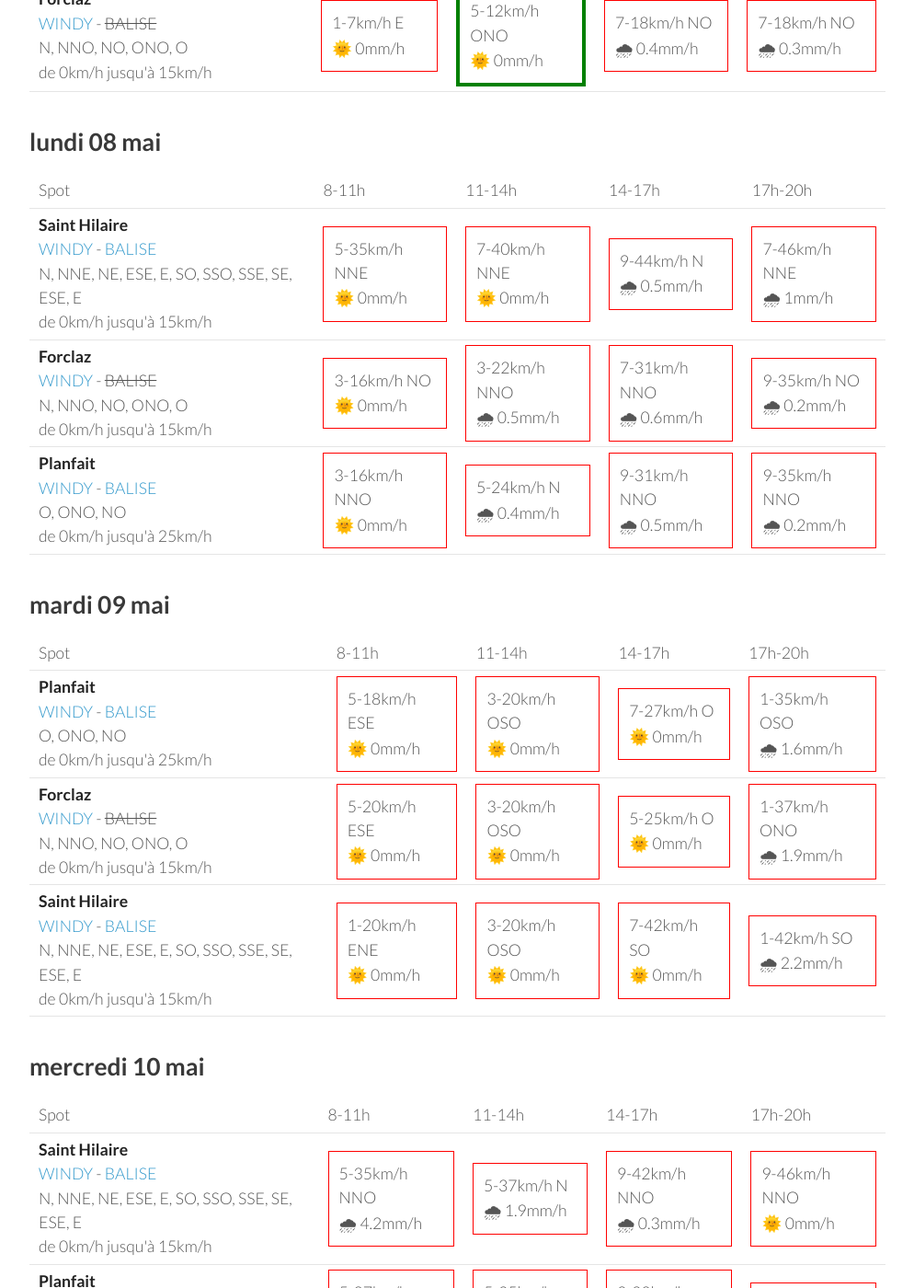
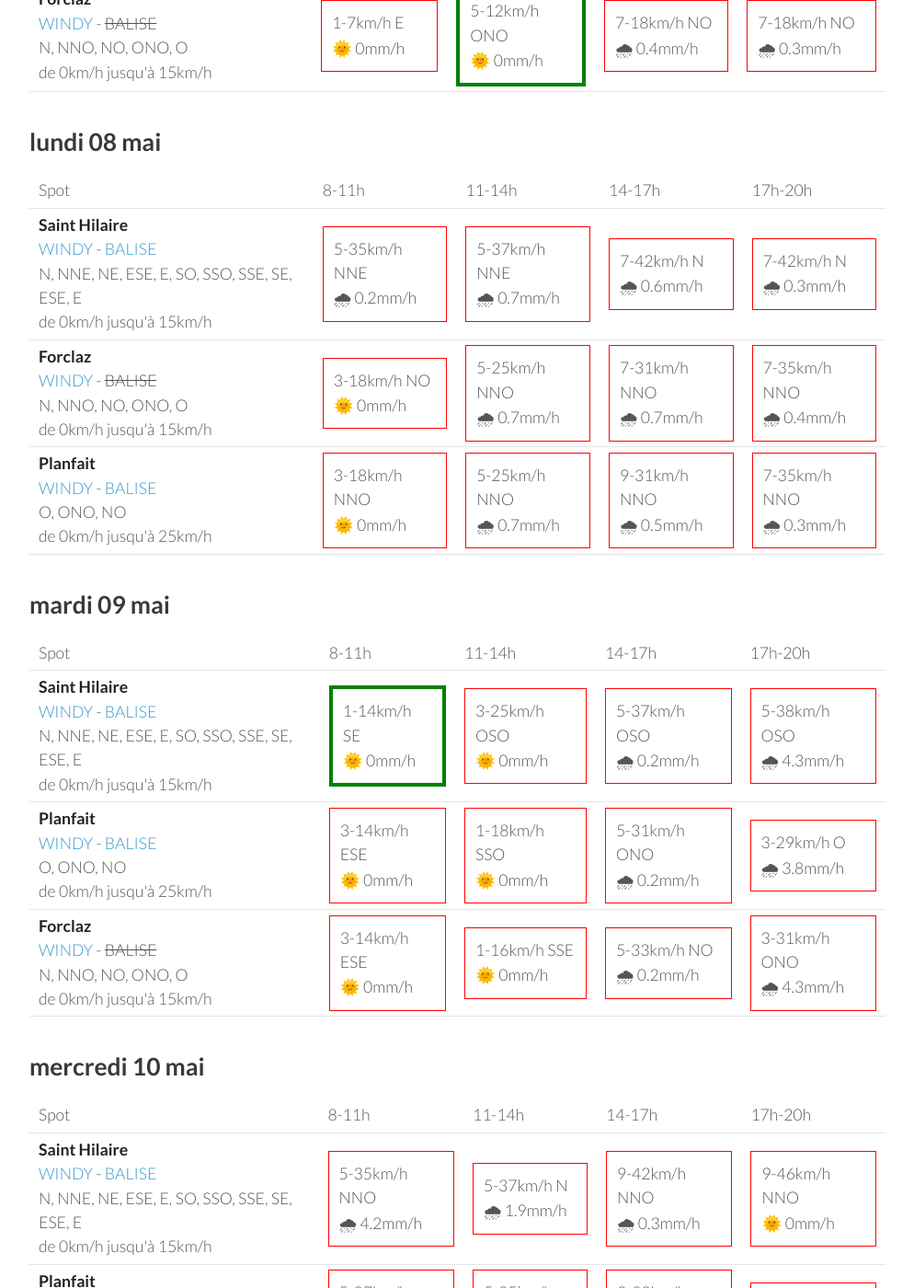
Before and after one commit to parapente-dans-le-nord/parapente-dans-le-nord.github.io, a Jekyll site: the page built from alpes_nord.markdown, in a window 1280 px wide and 1400 px high, scrolled down 1159 px. Shown: the whole window at 92% size, without its empty margins (26-1020 px from the left). Built offline with Jekyll 4.4.1, drawn with Linux system fonts in a browser that asks for light colours; some of the changed text lies outside the part shown.

Commit message:
update index.markdown

```diff
--- a/alpes_nord.markdown
+++ b/alpes_nord.markdown
@@ -113,30 +113,30 @@ page mise à jour le samedi 06 mai 13:26
 <tr>
         <td><strong>Saint Hilaire</strong><br><a href="https://windy.com/45.307/5.888?45.087,5.889,9,m:eUFagkX">WINDY</a> - <span class=""><a href="http://www.balisemeteo.com/balise.php?idBalise=61">BALISE</a> </span><br> <span class="vent-favorable">N, NNE, NE, ESE, E, SO, SSO, SSE, SE, ESE, E</span><br><span class="force-vent">de 0km/h jusqu'à 15km/h</span> </td>
 
-            <td><div class="not-flyable"><p>5-35km/h NNE</p><p>🌞 0mm/h</p></div></td>
-            <td><div class="not-flyable"><p>7-40km/h NNE</p><p>🌞 0mm/h</p></div></td>
-            <td><div class="not-flyable"><p>9-44km/h N</p><p>🌧 0.5mm/h</p></div></td>
-            <td><div class="not-flyable"><p>7-46km/h NNE</p><p>🌧 1mm/h</p></div></td>
+            <td><div class="not-flyable"><p>5-35km/h NNE</p><p>🌧 0.2mm/h</p></div></td>
+            <td><div class="not-flyable"><p>5-37km/h NNE</p><p>🌧 0.7mm/h</p></div></td>
+            <td><div class="not-flyable"><p>7-42km/h N</p><p>🌧 0.6mm/h</p></div></td>
+            <td><div class="not-flyable"><p>7-42km/h N</p><p>🌧 0.3mm/h</p></div></td>
 
 
     </tr>
 <tr>
         <td><strong>Forclaz</strong><br><a href="https://windy.com/45.814/6.247?45.375,6.246,8,m:eVwaglz">WINDY</a> - <span class="no-balise"> BALISE </span><br> <span class="vent-favorable">N, NNO, NO, ONO, O</span><br><span class="force-vent">de 0km/h jusqu'à 15km/h</span> </td>
 
-            <td><div class="not-flyable"><p>3-16km/h NO</p><p>🌞 0mm/h</p></div></td>
-            <td><div class="not-flyable"><p>3-22km/h NNO</p><p>🌧 0.5mm/h</p></div></td>
-            <td><div class="not-flyable"><p>7-31km/h NNO</p><p>🌧 0.6mm/h</p></div></td>
-            <td><div class="not-flyable"><p>9-35km/h NO</p><p>🌧 0.2mm/h</p></div></td>
+            <td><div class="not-flyable"><p>3-18km/h NO</p><p>🌞 0mm/h</p></div></td>
+            <td><div class="not-flyable"><p>5-25km/h NNO</p><p>🌧 0.7mm/h</p></div></td>
+            <td><div class="not-flyable"><p>7-31km/h NNO</p><p>🌧 0.7mm/h</p></div></td>
+            <td><div class="not-flyable"><p>7-35km/h NNO</p><p>🌧 0.4mm/h</p></div></td>
 
 
     </tr>
 <tr>
         <td><strong>Planfait</strong><br><a href="https://windy.com/45.853/6.223?45.415,6.223,8">WINDY</a> - <span class=""><a href="https://www.openwindmap.org/PP496">BALISE</a> </span><br> <span class="vent-favorable">O, ONO, NO</span><br><span class="force-vent">de 0km/h jusqu'à 25km/h</span> </td>
 
-            <td><div class="not-flyable"><p>3-16km/h NNO</p><p>🌞 0mm/h</p></div></td>
-            <td><div class="not-flyable"><p>5-24km/h N</p><p>🌧 0.4mm/h</p></div></td>
+            <td><div class="not-flyable"><p>3-18km/h NNO</p><p>🌞 0mm/h</p></div></td>
+            <td><div class="not-flyable"><p>5-25km/h NNO</p><p>🌧 0.7mm/h</p></div></td>
             <td><div class="not-flyable"><p>9-31km/h NNO</p><p>🌧 0.5mm/h</p></div></td>
-            <td><div class="not-flyable"><p>9-35km/h NNO</p><p>🌧 0.2mm/h</p></div></td>
+            <td><div class="not-flyable"><p>7-35km/h NNO</p><p>🌧 0.3mm/h</p></div></td>
 
 
     </tr>
@@ -157,32 +157,32 @@ page mise à jour le samedi 06 mai 13:26
       <td>17h-20h</td>
     </tr>
 <tr>
+        <td><strong>Saint Hilaire</strong><br><a href="https://windy.com/45.307/5.888?45.087,5.889,9,m:eUFagkX">WINDY</a> - <span class=""><a href="http://www.balisemeteo.com/balise.php?idBalise=61">BALISE</a> </span><br> <span class="vent-favorable">N, NNE, NE, ESE, E, SO, SSO, SSE, SE, ESE, E</span><br><span class="force-vent">de 0km/h jusqu'à 15km/h</span> </td>
+
+            <td><div class="flyable"><p>1-14km/h SE</p><p>🌞 0mm/h</p></div></td>
+            <td><div class="not-flyable"><p>3-25km/h OSO</p><p>🌞 0mm/h</p></div></td>
+            <td><div class="not-flyable"><p>5-37km/h OSO</p><p>🌧 0.2mm/h</p></div></td>
+            <td><div class="not-flyable"><p>5-38km/h OSO</p><p>🌧 4.3mm/h</p></div></td>
+
+
+    </tr>
+<tr>
         <td><strong>Planfait</strong><br><a href="https://windy.com/45.853/6.223?45.415,6.223,8">WINDY</a> - <span class=""><a href="https://www.openwindmap.org/PP496">BALISE</a> </span><br> <span class="vent-favorable">O, ONO, NO</span><br><span class="force-vent">de 0km/h jusqu'à 25km/h</span> </td>
 
-            <td><div class="not-flyable"><p>5-18km/h ESE</p><p>🌞 0mm/h</p></div></td>
-            <td><div class="not-flyable"><p>3-20km/h OSO</p><p>🌞 0mm/h</p></div></td>
-            <td><div class="not-flyable"><p>7-27km/h O</p><p>🌞 0mm/h</p></div></td>
-            <td><div class="not-flyable"><p>1-35km/h OSO</p><p>🌧 1.6mm/h</p></div></td>
+            <td><div class="not-flyable"><p>3-14km/h ESE</p><p>🌞 0mm/h</p></div></td>
+            <td><div class="not-flyable"><p>1-18km/h SSO</p><p>🌞 0mm/h</p></div></td>
+            <td><div class="not-flyable"><p>5-31km/h ONO</p><p>🌧 0.2mm/h</p></div></td>
+            <td><div class="not-flyable"><p>3-29km/h O</p><p>🌧 3.8mm/h</p></div></td>
 
 
     </tr>
 <tr>
         <td><strong>Forclaz</strong><br><a href="https://windy.com/45.814/6.247?45.375,6.246,8,m:eVwaglz">WINDY</a> - <span class="no-balise"> BALISE </span><br> <span class="vent-favorable">N, NNO, NO, ONO, O</span><br><span class="force-vent">de 0km/h jusqu'à 15km/h</span> </td>
 
-            <td><div class="not-flyable"><p>5-20km/h ESE</p><p>🌞 0mm/h</p></div></td>
-            <td><div class="not-flyable"><p>3-20km/h OSO</p><p>🌞 0mm/h</p></div></td>
-            <td><div class="not-flyable"><p>5-25km/h O</p><p>🌞 0mm/h</p></div></td>
-            <td><div class="not-flyable"><p>1-37km/h ONO</p><p>🌧 1.9mm/h</p></div></td>
-
-
-    </tr>
-<tr>
-        <td><strong>Saint Hilaire</strong><br><a href="https://windy.com/45.307/5.888?45.087,5.889,9,m:eUFagkX">WINDY</a> - <span class=""><a href="http://www.balisemeteo.com/balise.php?idBalise=61">BALISE</a> </span><br> <span class="vent-favorable">N, NNE, NE, ESE, E, SO, SSO, SSE, SE, ESE, E</span><br><span class="force-vent">de 0km/h jusqu'à 15km/h</span> </td>
-
-            <td><div class="not-flyable"><p>1-20km/h ENE</p><p>🌞 0mm/h</p></div></td>
-            <td><div class="not-flyable"><p>3-20km/h OSO</p><p>🌞 0mm/h</p></div></td>
-            <td><div class="not-flyable"><p>7-42km/h SO</p><p>🌞 0mm/h</p></div></td>
-            <td><div class="not-flyable"><p>1-42km/h SO</p><p>🌧 2.2mm/h</p></div></td>
+            <td><div class="not-flyable"><p>3-14km/h ESE</p><p>🌞 0mm/h</p></div></td>
+            <td><div class="not-flyable"><p>1-16km/h SSE</p><p>🌞 0mm/h</p></div></td>
+            <td><div class="not-flyable"><p>5-33km/h NO</p><p>🌧 0.2mm/h</p></div></td>
+            <td><div class="not-flyable"><p>3-31km/h ONO</p><p>🌧 4.3mm/h</p></div></td>
 
 
     </tr>
```
Also changed, not shown: other parts of alpes_nord.markdown (+1 -1 lines).
